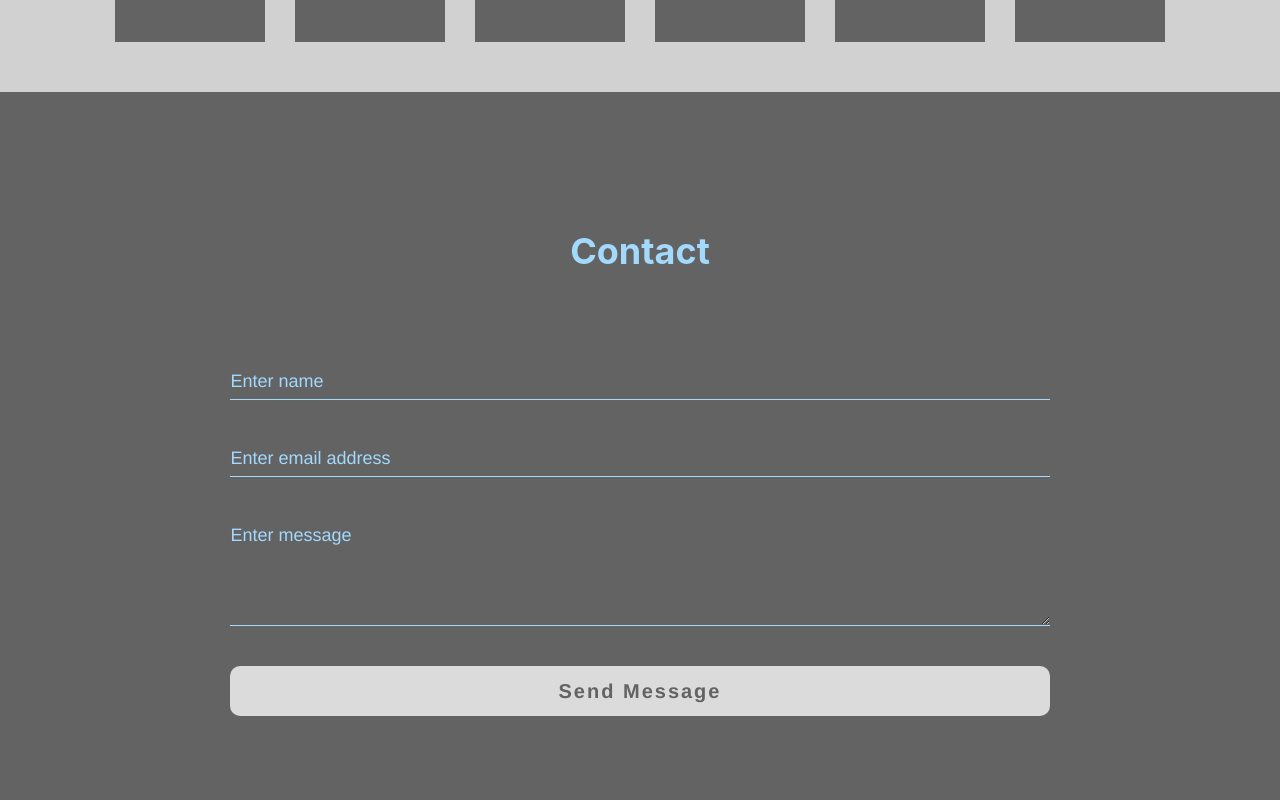
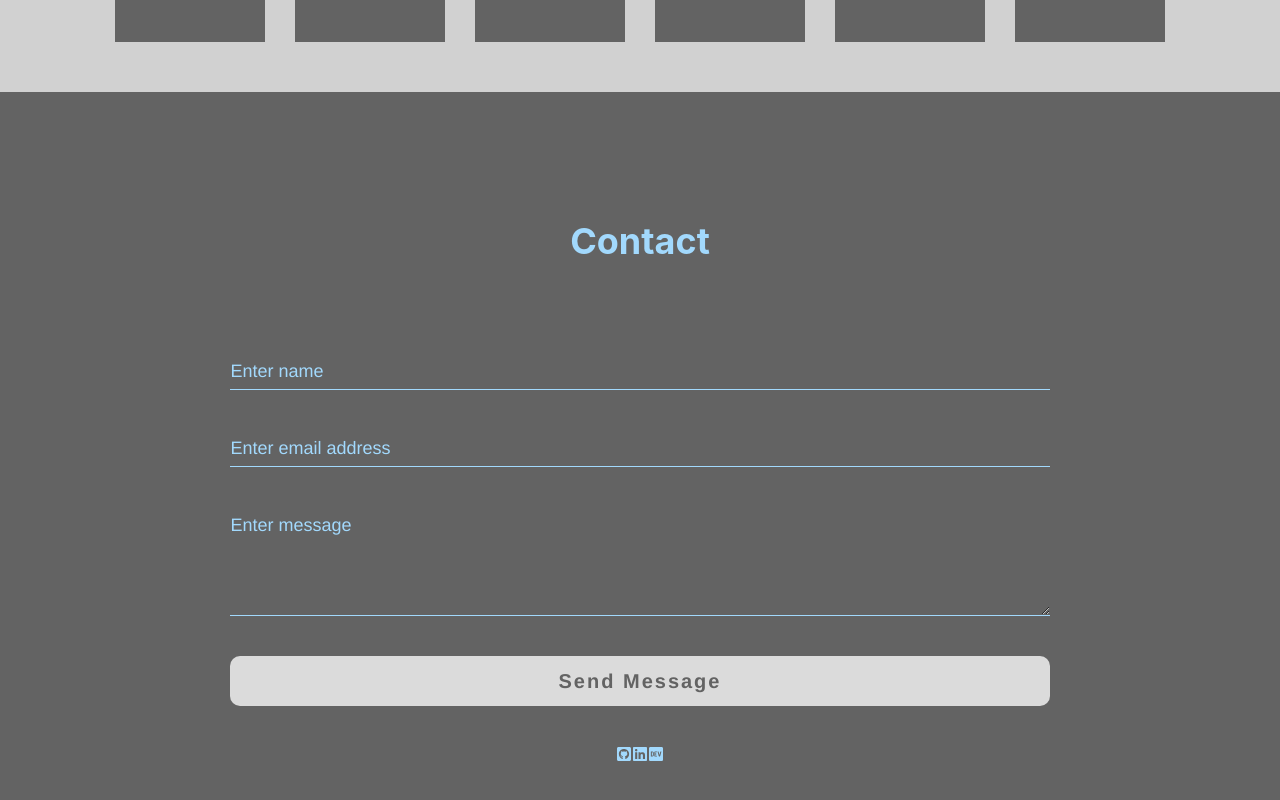
Before and after one commit to Swislok-Dev/portfolio, a React (Create React App) app: page / in a window 1280 px wide. Shown: the part 4063-4863 px from the top of the page. Built offline with nearby package versions, Linux system fonts and the light colour scheme.

Commit message:
create social links/icons

```diff
--- a/src/components/ContactMe.jsx
+++ b/src/components/ContactMe.jsx
@@ -1,4 +1,5 @@
 import React from "react"
+import { FaGithubSquare, FaLinkedin, FaDev } from "react-icons/fa"
 
 function ContactMe() {
   return (
@@ -7,7 +8,7 @@
       <form
         action="https://formsubmit.co/cfd14fcd11cb6dae8de22321c87a3d4a"
         method="POST"
-        className="content"
+        className="content form-content"
       >
         <input
           className="form-control"
@@ -39,14 +40,29 @@
         {/* FormSubmit Attributes */}
         <input type="text" name="_honey" className="honey" />
         <input type="hidden" name="_captcha" value="false" />
-        <input
-          type="hidden"
-          name="_next"
-          value="https://corymarker.com/"
-        />
+        <input type="hidden" name="_next" value="https://corymarker.com/" />
         <input type="hidden" name="_subject" value="Portfolio Reply" />
         <input type="hidden" name="_template" value="table" />
       </form>
+      <article className="social-links">
+        <a
+          href="https://github.com/Swislok-Dev/"
+          target="_blank"
+          rel="noreferrer"
+        >
+          <FaGithubSquare />
+        </a>
+        <a
+          href="https://www.linkedin.com/in/cory-marker/"
+          target="_blank"
+          rel="noreferrer"
+        >
+          <FaLinkedin />
+        </a>
+        <a href="https://dev.to/swislokdev" target="_blank" rel="noreferrer">
+          <FaDev />
+        </a>
+      </article>
     </section>
   )
 }
```
